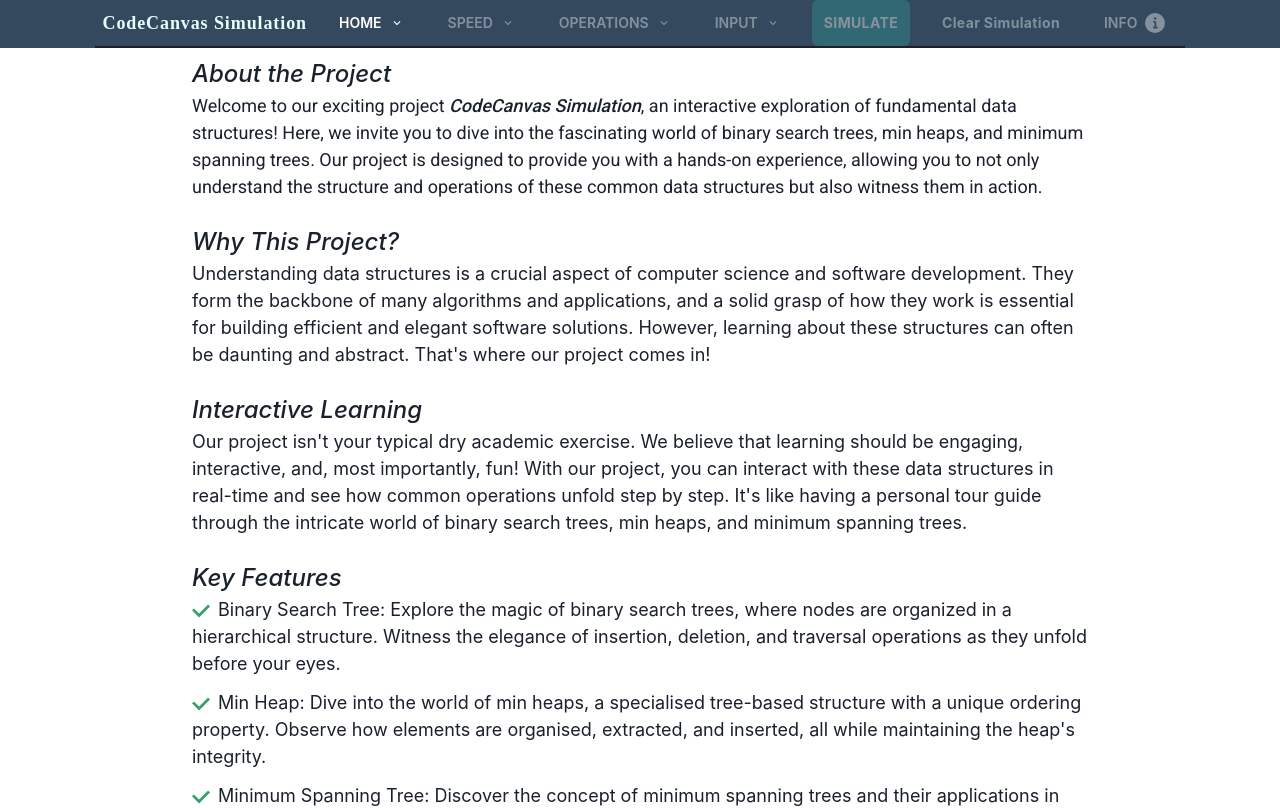
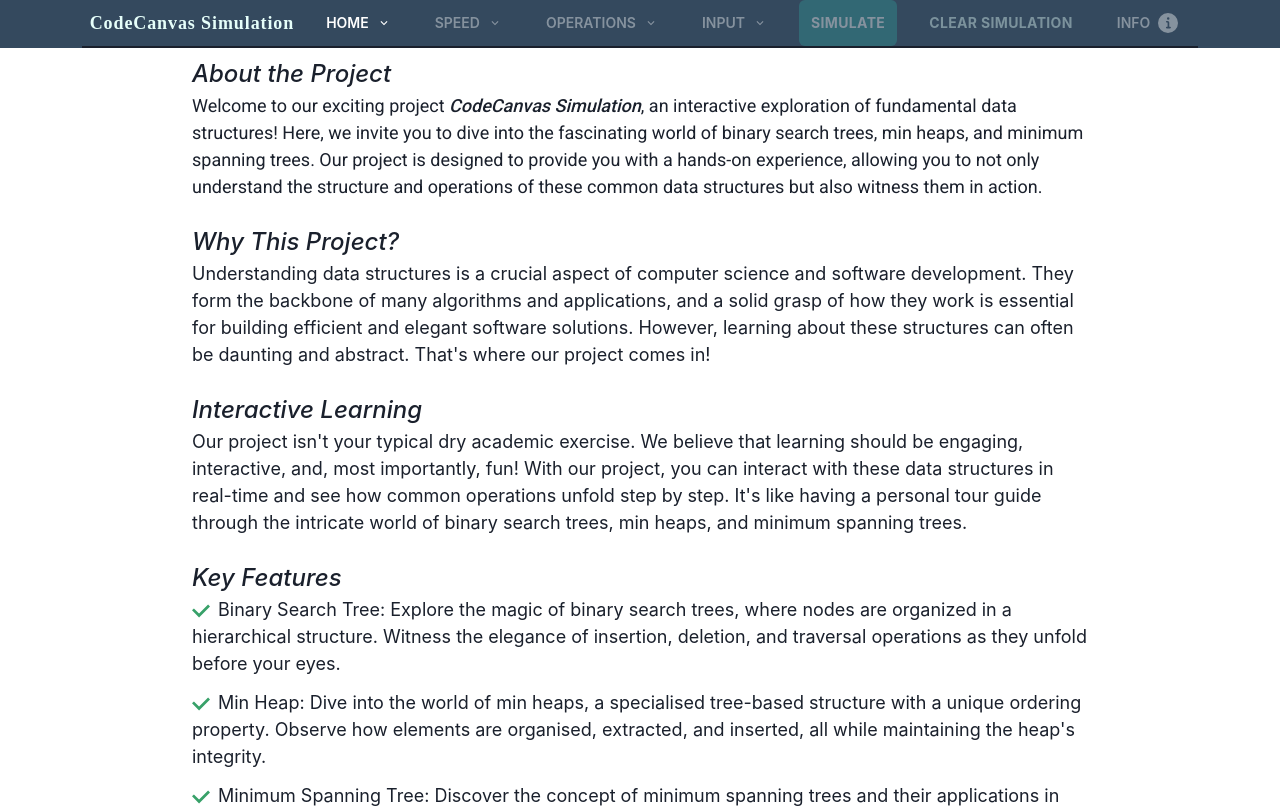
Before and after one commit to rahulkrpandey/codecanvas_simulation, a React (Create React App) app: page / in a window 1280 px wide. Shown: the top 808 px of the page. Built offline with nearby package versions, Linux system fonts and the light colour scheme; a web font is replaced by a local one.

Commit message:
updated some pages

```diff
--- a/src/components/Navbar.js
+++ b/src/components/Navbar.js
@@ -441,6 +441,7 @@ const Navbar = ({
           h={"100%"}
           alignSelf={"stretch"}
           isDisabled={!clearSimulation}
+          textTransform={"uppercase"}
         >
           Clear Simulation
         </Button>
--- a/src/pages/Tree.js
+++ b/src/pages/Tree.js
@@ -9,7 +9,6 @@ import {
 } from "@chakra-ui/react";
 import { MinusIcon } from "@chakra-ui/icons";
 import React, { useState, useEffect, useRef } from "react";
-import Sidebar from "../components/Sidebar";
 import SimulatorWindow from "../components/SimulatorWindow";
 import Navbar from "../components/Navbar";
 import { TreeNode, COLORS } from "../Util/Utility";
```
